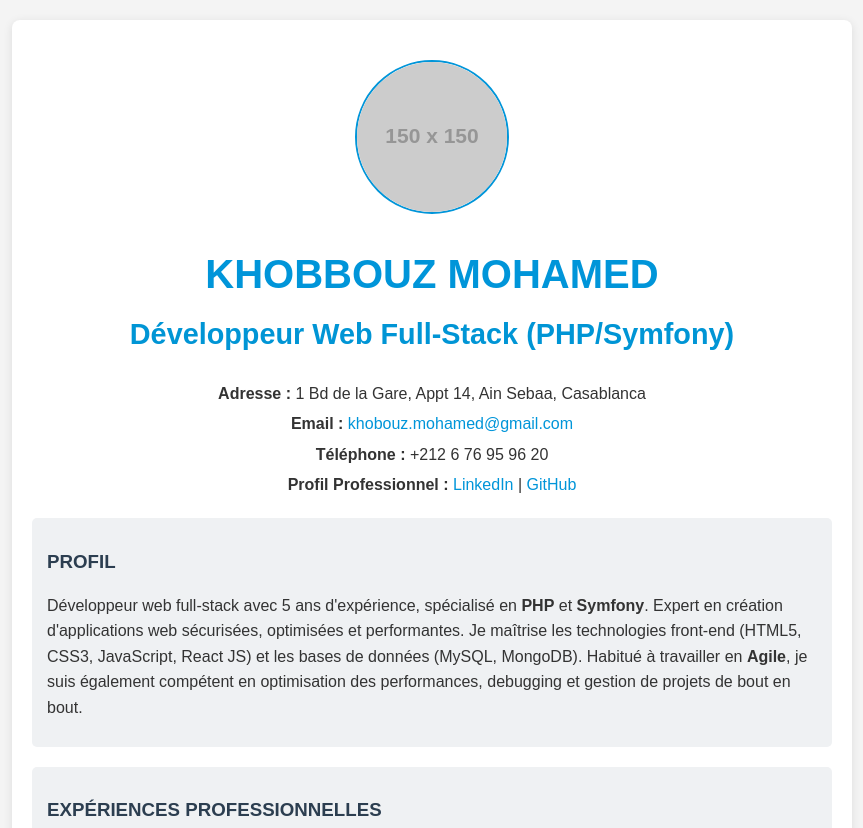
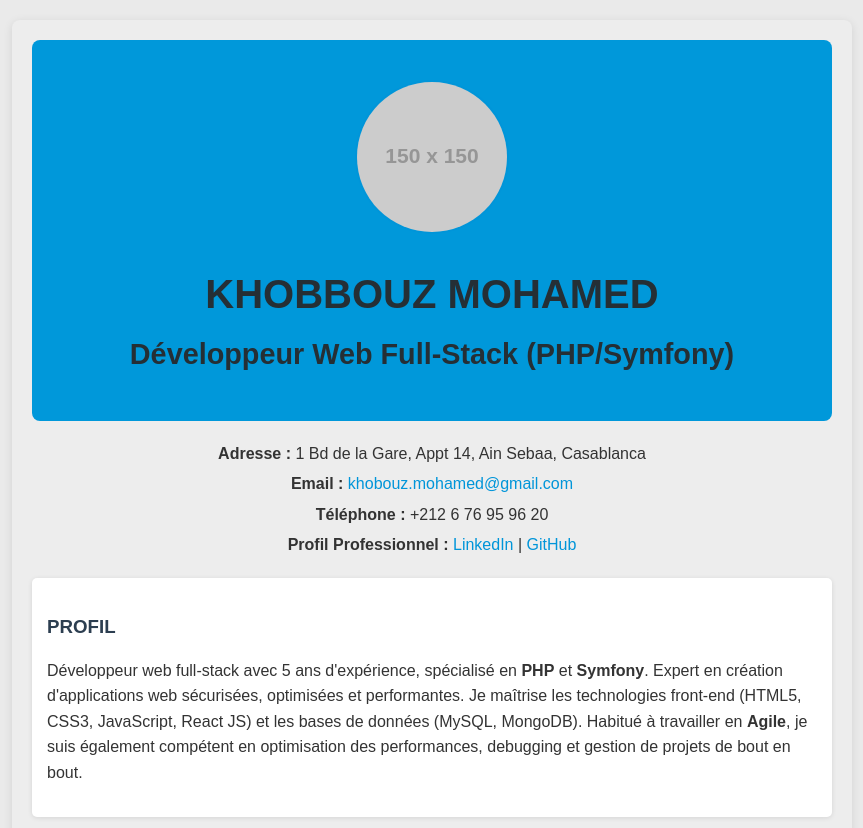
Before and after one commit to KhobouzDev/cv, a plain HTML site: page index.html in a window 1280 px wide. Shown: the top 828 px of the page, without its empty margins (208-1071 px from the left). Drawn offline with Linux system fonts and the light colour scheme; placeholder pictures from the web are drawn by us.

Commit message:
Update index.html

```diff
--- a/index.html
+++ b/index.html
@@ -3,39 +3,46 @@
 <head>
     <meta charset="UTF-8">
     <meta name="viewport" content="width=device-width, initial-scale=1.0">
-    <meta name="description" content="CV de Mohamed Khobouz, Développeur Web Full-Stack (PHP/Symfony) avec 5 ans d'expérience. Compétences en création d'applications web sécurisées, optimisées et performantes.">
+    <meta name="title" content="CV de Mohamed Khobouz - Développeur Web Full-Stack (PHP/Symfony)">
+    <meta name="description" content="Découvrez le CV de Mohamed Khobouz, développeur web avec 5 ans d'expérience en PHP et Symfony. Spécialiste en création d'applications web sécurisées et performantes.">
+    <meta name="keywords" content="CV, Mohamed Khobouz, Développeur Web, Full-Stack, PHP, Symfony, Casablanca">
+    <link rel="stylesheet" href="styles.css">
+    <link rel="stylesheet" href="https://cdnjs.cloudflare.com/ajax/libs/font-awesome/6.0.0-beta3/css/all.min.css">
     <title>CV de Mohamed Khobouz</title>
-    <link rel="stylesheet" href="https://cdnjs.cloudflare.com/ajax/libs/font-awesome/6.0.0-beta3/css/all.min.css">
     <style>
         body {
             font-family: 'Arial', sans-serif;
             line-height: 1.6;
             margin: 0;
             padding: 0;
-            background-color: #f4f4f4;
+            background-color: #eaeaea; /* Arrière-plan gris clair */
             color: #333;
         }
         .container {
             max-width: 800px;
             margin: 20px auto;
             padding: 20px;
-            background: #fff;
+            background: #ededed;
             border-radius: 8px;
             box-shadow: 0 2px 10px rgba(0, 0, 0, 0.1);
         }
         header {
             text-align: center;
             margin-bottom: 20px;
+            background-color: #0098da; /* Couleur harmonisée pour l'en-tête */
+            padding: 20px;
+            border-radius: 8px;
+            color: #fff; /* Texte en blanc pour contraster */
         }
         h1 {
             font-size: 2.5em;
             margin: 0;
-            color: #0095D9; /* Bleu Photoshop */
+            color: #252f35; /* Bleu Photoshop */
         }
         h2 {
             font-size: 1.8em;
             margin-top: 5px;
-            color: #0095D5; /* Rose Photoshop */
+            color: #252f35; /* Couleur claire pour le sous-titre */
         }
         .contact-info {
             margin-bottom: 20px;
@@ -54,9 +61,10 @@
         }
         .section {
             margin-bottom: 20px;
-            padding: 10px 15px; /* Padding ajouté pour les sections */
+            padding: 15px; /* Padding ajouté pour les sections */
             border-radius: 5px;
-            background-color: #eff1f3; /* Couleur de fond des sections */
+            background-color: #fff; /* Sections blanches */
+            box-shadow: 0 1px 5px rgba(0, 0, 0, 0.1); /* Ombre légère pour les sections */
         }
         h3, h4 {
             color: #2c3e50;
@@ -110,12 +118,13 @@
             }
         }
     </style>
+    <script src="script.js" async></script>
 </head>
 <body>
 
     <div class="container">
         <header>
-            <img src="https://via.placeholder.com/150" alt="Photo de Mohamed Khobouz" class="profile-image">
+            <img src="https://via.placeholder.com/150" alt="Photo professionnelle de Mohamed Khobouz" class="profile-image">
             <h1>KHOBBOUZ MOHAMED</h1>
             <h2>Développeur Web Full-Stack (PHP/Symfony)</h2>
         </header>
```
